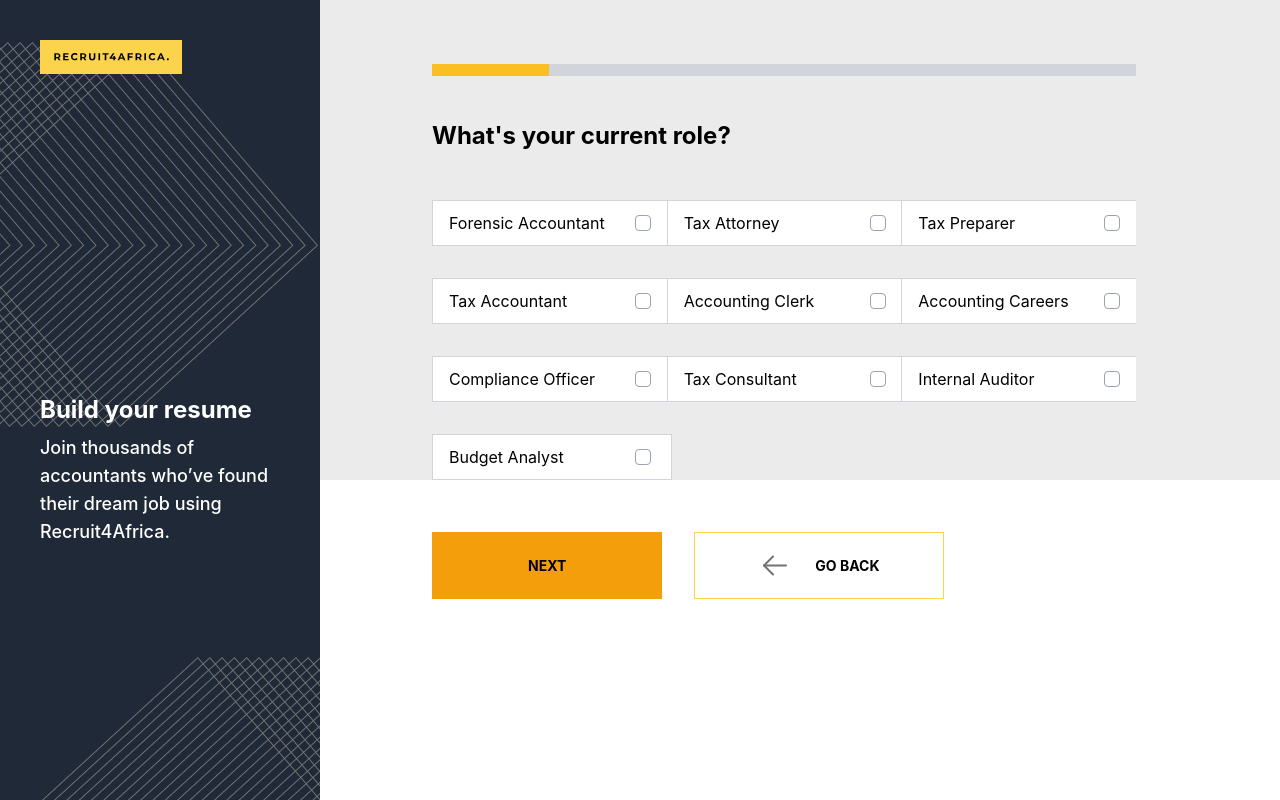
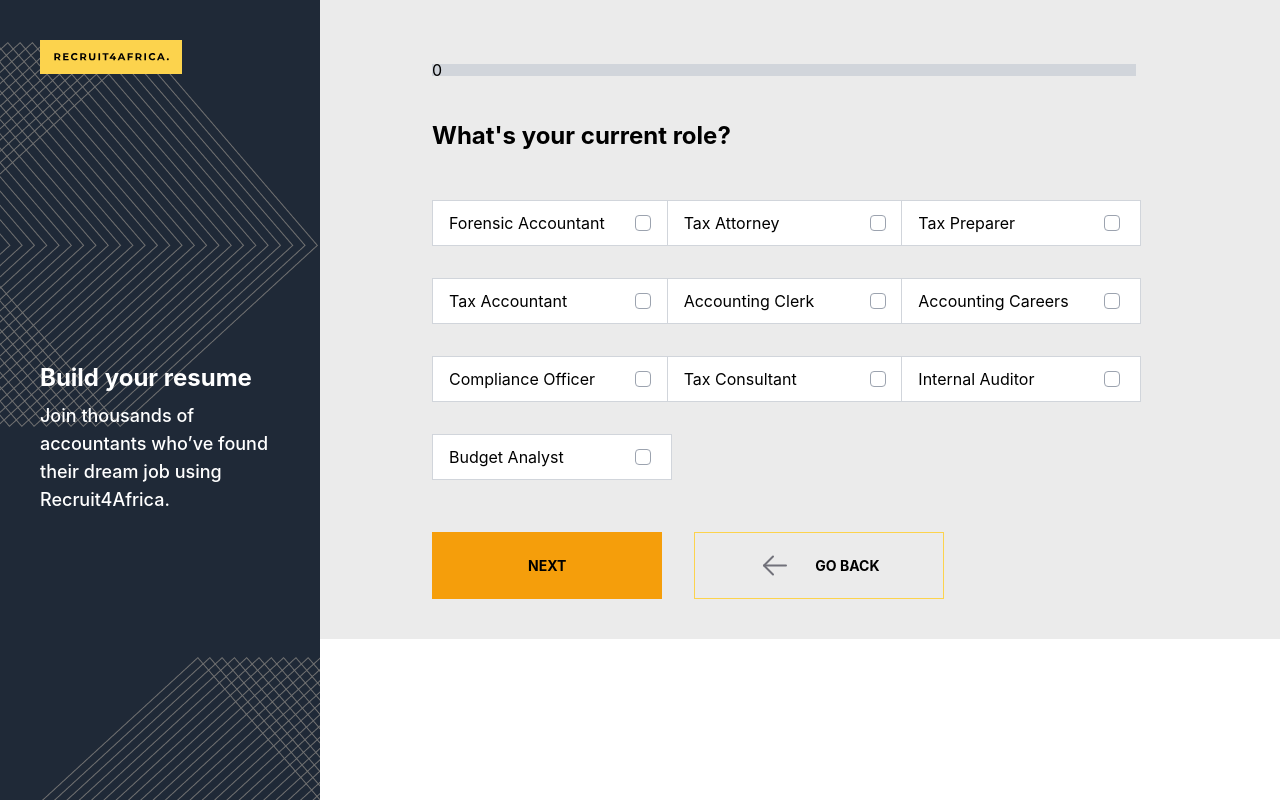
Before and after one commit to luigimorel/recruit-africa, a React (Create React App) app: page /profile-candidate in a window 1280 px wide. Built offline with nearby package versions, Linux system fonts and the light colour scheme; what @tailwindcss/typography would draw is missing.

Commit message:
Separate the sidebar component from this

```diff
--- a/src/pages/accounts/candidates/CandidateProfile.jsx
+++ b/src/pages/accounts/candidates/CandidateProfile.jsx
@@ -1,8 +1,6 @@
 import React, { useState } from "react";
-import { Link } from "react-router-dom";
 
 // Assets
-import { ReactComponent as Logo } from "./../../../assets/Logo.svg";
 import { ReactComponent as ArrowLeft } from "./../../../assets/accounts/ArrowLeft.svg";
 
 //Components
@@ -11,55 +9,44 @@ import StepTwo from "./steps/StepTwo";
 import StepThree from "./steps/StepThree";
 import StepFour from "./steps/StepFour";
 import StepFive from "./steps/StepFive";
+import StepSix from "./steps/StepSix";
+import StepSeven from "./steps/StepSeven";
+import StepEight from "./steps/StepEight";
+import Sidebar from "./components/Sidebar";
 
 const CandidateProfile = () => {
-  const [step, setStep] = useState(1);
+  const [step, setStep] = useState(0);
 
-  const nextStep = () => setStep((x) => (x <= 4 ? x + 1 : x));
+  const nextStep = () => setStep((x) => (x <= 6 ? x + 1 : x));
   const prevStep = () => setStep((x) => (x > 1 ? x - 1 : x));
 
   return (
     <div className="flex sm:flex-row ">
-      <div className=" bg-gray-800 fixed">
-        <div className="  bg-candidates-gb h-screen w-80  ">
-          <div className="ml-10  mt-10">
-            <Link to="/">
-              <Logo className="mb-80" />
-            </Link>
-            <div className="text-white ">
-              <h3 className="font-bold text-2xl mb-2 ">Build your resume</h3>
-              <p className="mr-4 font-medium text-lg ">
-                Join thousands of accountants who’ve found their dream job using
-                Recruit4Africa.
-              </p>
-            </div>
-          </div>
-        </div>
-      </div>
-
-      <div className=" ml-28 mr-36  w-full h-full min-h-full   pl-80 ">
+      <Sidebar />
+      <div className=" ml-28 mr-36  w-full  h-full  pl-80 ">
         <div className=" mt-16">
           <div className=" h-3  bg-gray-300 mb-11 flex items-center">
             {/* Progress bar at the top of the heading */}
-            {step && (
-              <div className={`bg-yellow-400 w-${step * 2}/12 h-3`}></div>
-            )}
+            {step && <div className={`bg-yellow-400 w-${step}/6  h-3`}></div>}
           </div>
 
-          <form action="" method="post" className=" overflow-y-scroll h-1/2">
-            {step === 1 && <StepOne />}
-            {step === 2 && <StepTwo />}
-            {step === 3 && <StepThree />}
-            {step === 4 && <StepFour />}
-            {step === 5 && <StepFive />}
+          <form action="" method="post" className="  ">
+            {step === 0 && <StepOne />}
+            {step === 1 && <StepTwo />}
+            {step === 2 && <StepThree />}
+            {step === 3 && <StepFour />}
+            {step === 4 && <StepFive />}
+            {step === 5 && <StepSix />}
+            {step === 6 && <StepSeven />}
+            {step === 7 && <StepEight />}
           </form>
-
-          <div className="flex flex-row mt-9 pb-10 absolute">
+        </div>
+        <div className="flex flex-row mt-9 pb-10 ">
           <button
             onClick={nextStep}
             className=" bg-yellow-500 uppercase mt-4 py-4 px-24 font-bold text-sm"
           >
-              NEXT
+            Next
           </button>
 
           <button
@@ -68,9 +55,8 @@ const CandidateProfile = () => {
           >
             <ArrowLeft className="mr-6" />
 
-              <span className="uppercase">GO BACK</span>
+            <span className="uppercase">Go Back</span>
           </button>
-          </div>
         </div>
       </div>
     </div>
```
Lines whose indentation alone changed are shown as unchanged.
